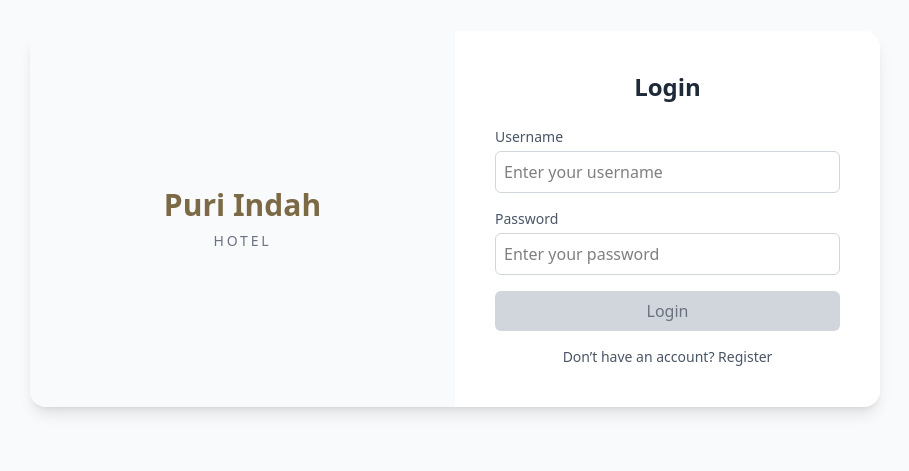
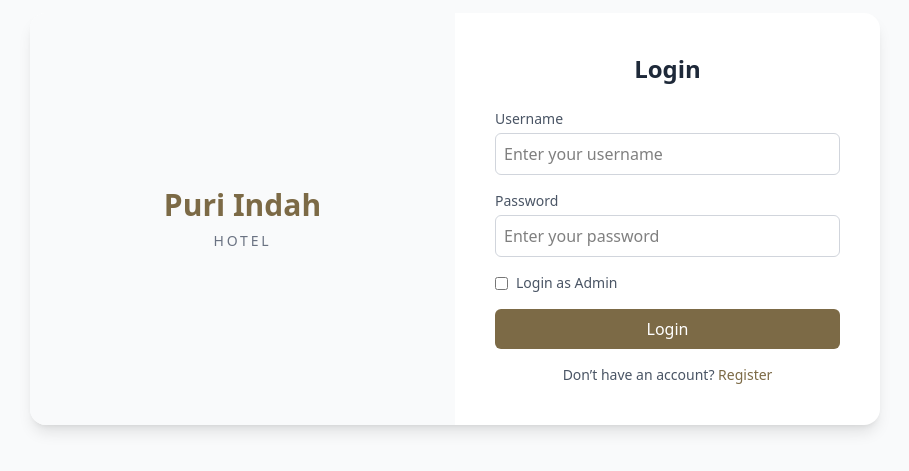
Before and after one commit to lianaprtw/Reservasi-Hotel, a React app in the folder frontend/: page /login in a window 1280 px wide. Shown: the part 181-652 px from the top of the page, without its empty margins (185-1094 px from the left). Built offline with nearby package versions, Linux system fonts and the light colour scheme; the HTML template or start-up script is replaced by a standard one.

Commit message:
Update Login page

```diff
--- a/frontend/src/pages/Login.jsx
+++ b/frontend/src/pages/Login.jsx
@@ -1,76 +1,139 @@
 import React, { useState } from "react";
 import { Link, useNavigate } from "react-router-dom";
+import axios from "axios";
 
-// membuat komponen Login
 const Login = () => {
-  const navigate = useNavigate(); //berpindah halaman
-  const [username, setUsername] = useState(""); //state untuk menyimpan username
-  const [password, setPassword] = useState(""); //state untuk menyimpan password
+  const navigate = useNavigate();
+  const [username, setUsername] = useState("");
+  const [password, setPassword] = useState("");
+  const [isAdmin, setIsAdmin] = useState(false);
+  const [error, setError] = useState("");
+  const [loading, setLoading] = useState(false);
 
-  // fungsi saat tombol login di klik
-  const handleLogin = (e) => {
-    e.preventDefault(); //mencegah reload halaman saat form disubmit
+  const handleLogin = async (e) => {
+    e.preventDefault();
+    setError("");
+    setLoading(true);
 
-    // Simulasi login berhasil (bisa diganti API)
-    localStorage.setItem("token", "fake-token"); //menyimpan token palsu di localStorage agar bisa dipakai sebagia simulasi autentikasi
-    navigate("/home"); //arahkan ke halaman home
+    try {
+      let endpoint;
+      let body;
+
+      if (isAdmin) {
+        // 🟢 Pakai kredensial admin default
+        endpoint = "http://localhost:5000/api/admin/login";
+        body = {
+          username: "adminjohn",
+          password: "admin1234",
+        };
+      } else {
+        endpoint = "http://localhost:5000/api/users/login";
+        body = { username, password };
+      }
+
+      const response = await axios.post(endpoint, body);
+
+      const { token, role: backendRole } = response.data;
+      const role = backendRole || (isAdmin ? "admin" : "user");
+
+      localStorage.setItem("token", token);
+      localStorage.setItem("role", role);
+
+      setLoading(false);
+
+      if (role === "admin") {
+        navigate("/admin");
+      } else {
+        navigate("/home");
+      }
+    } catch (err) {
+      setLoading(false);
+      setError(
+        err.response?.data?.message ||
+          "Login gagal. Periksa username & password."
+      );
+    }
   };
-
-  // Tombol aktif jika username & password tidak kosong
-  const isFormValid = username.trim() !== "" && password.trim() !== "";
 
   return (
     <div className="min-h-screen flex items-center justify-center bg-gray-50">
       <div className="bg-white shadow-lg rounded-2xl w-[850px] flex overflow-hidden">
+        {/* Bagian kiri */}
         <div className="w-1/2 bg-gray-50 flex flex-col justify-center items-center p-10">
-          <h1 className="text-3xl font-semibold text-[#7C6A46] mb-2">Puri Indah</h1>
-          <p className="text-sm text-gray-500 tracking-[0.2em] uppercase">Hotel</p>
+          <h1 className="text-3xl font-semibold text-[#7C6A46] mb-2">
+            Puri Indah
+          </h1>
+          <p className="text-sm text-gray-500 tracking-[0.2em] uppercase">
+            Hotel
+          </p>
         </div>
 
+        {/* Form login */}
         <div className="w-1/2 p-10">
-          <h2 className="text-2xl font-semibold text-gray-800 mb-6 text-center">Login</h2>
+          <h2 className="text-2xl font-semibold text-gray-800 mb-6 text-center">
+            Login
+          </h2>
 
-          {/* form login */}
           <form className="space-y-4" onSubmit={handleLogin}>
             <div>
-              <label className="block text-sm font-medium text-gray-600 mb-1">Username</label>
-              {/* input username */}
+              <label className="block text-sm font-medium text-gray-600 mb-1">
+                Username
+              </label>
               <input
                 type="text"
-                placeholder="Enter your username"
                 value={username}
                 onChange={(e) => setUsername(e.target.value)}
-                className="w-full border border-gray-300 rounded-md p-2 focus:outline-none focus:ring-2 focus:ring-coffee"
+                placeholder="Enter your username"
+                className="w-full border border-gray-300 rounded-md p-2 focus:outline-none focus:ring-2 focus:ring-[#7C6A46]"
+                required={!isAdmin} // ❌ Hanya required kalau user biasa
+                disabled={isAdmin} // 🟢 Dinonaktifkan kalau login admin
               />
             </div>
 
             <div>
-              <label className="block text-sm font-medium text-gray-600 mb-1">Password</label>
-              {/* input password */}
+              <label className="block text-sm font-medium text-gray-600 mb-1">
+                Password
+              </label>
               <input
                 type="password"
-                placeholder="Enter your password"
                 value={password}
                 onChange={(e) => setPassword(e.target.value)}
-                className="w-full border border-gray-300 rounded-md p-2 focus:outline-none focus:ring-2 focus:ring-coffee"
+                placeholder="Enter your password"
+                className="w-full border border-gray-300 rounded-md p-2 focus:outline-none focus:ring-2 focus:ring-[#7C6A46]"
+                required={!isAdmin} // ❌ Hanya required kalau user biasa
+                disabled={isAdmin} // 🟢 Dinonaktifkan kalau login admin
               />
             </div>
 
-            {/* tombol login */}
+            {/* Checkbox login as admin */}
+            <div className="flex items-center space-x-2">
+              <input
+                type="checkbox"
+                checked={isAdmin}
+                onChange={(e) => setIsAdmin(e.target.checked)}
+              />
+              <label className="text-gray-600 text-sm">Login as Admin</label>
+            </div>
+
+            {error && (
+              <p className="text-red-500 text-sm text-center">{error}</p>
+            )}
+
             <button
               type="submit"
-              disabled={!isFormValid}
-              className={`w-full py-2 rounded-md transition
-                ${isFormValid ? "bg-[#7C6A46] text-white hover:bg-[#7A634A]" : "bg-gray-300 text-gray-500 cursor-not-allowed"}`}
+              disabled={loading}
+              className="w-full bg-[#7C6A46] text-white py-2 rounded-md hover:bg-[#7A634A] transition disabled:opacity-60"
             >
-              Login
+              {loading ? "Logging in..." : "Login"}
             </button>
           </form>
 
-          {/* tautan ke halaman register */}
           <p className="text-sm text-center text-gray-600 mt-4">
             Don’t have an account?{" "}
-            <Link to="/register" className="text-coffee font-medium hover:underline">
+            <Link
+              to="/register"
+              className="text-[#7C6A46] font-medium hover:underline"
+            >
               Register
             </Link>
           </p>
```
